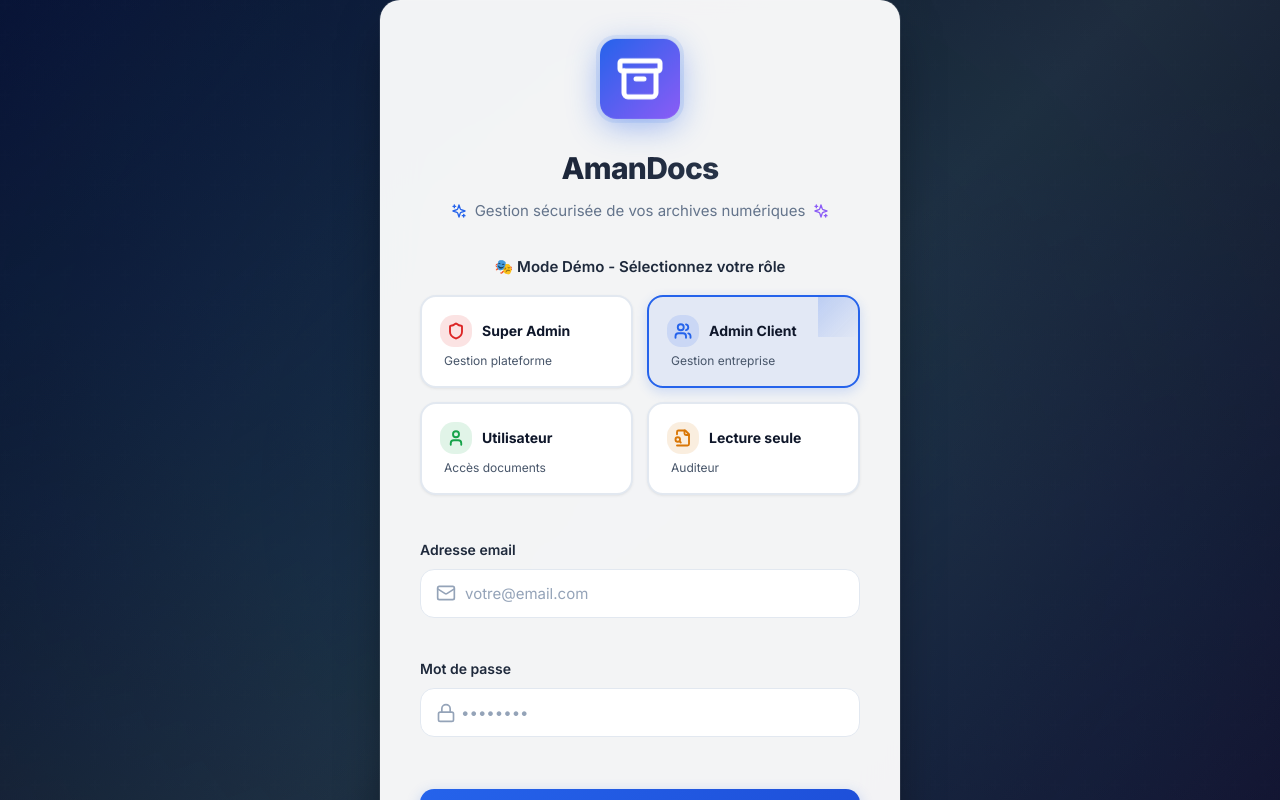
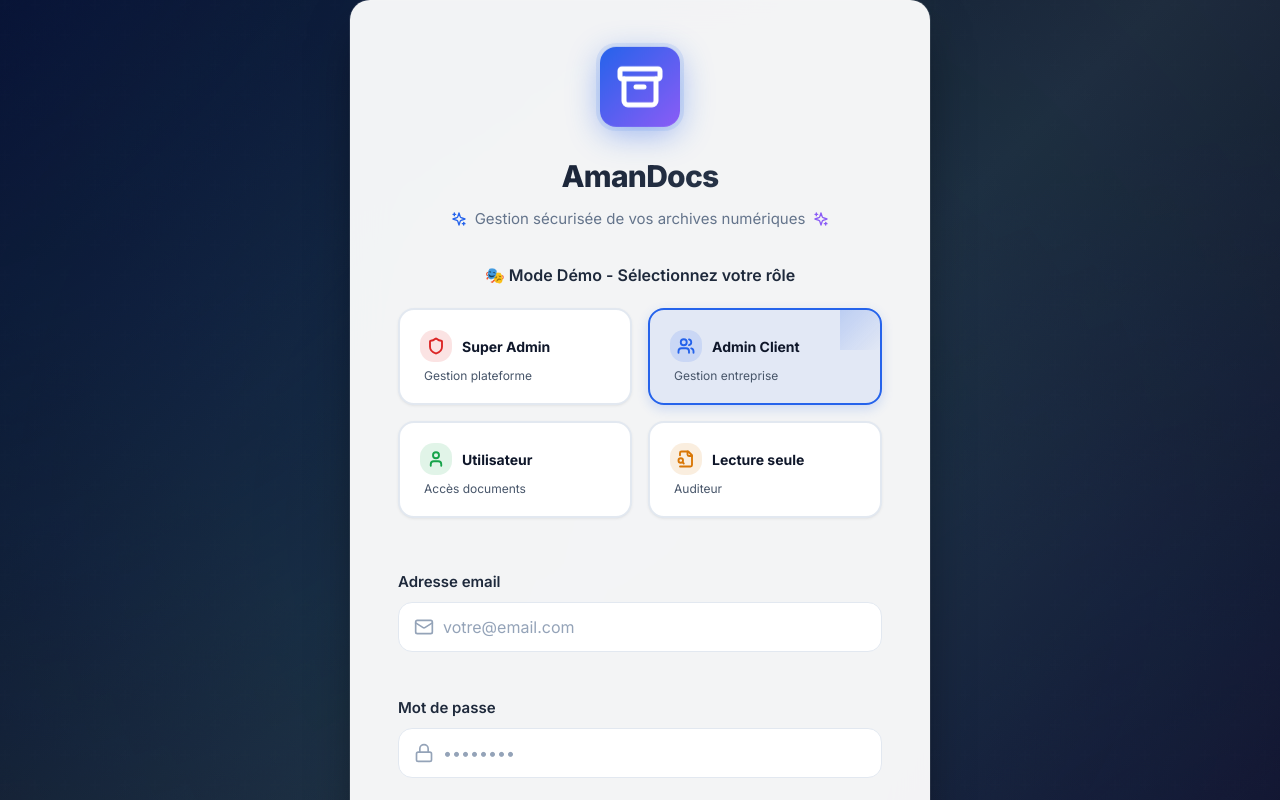
Before and after one commit to OussamaBoujdig/archiviste, a React (Vite) app: page / in a window 1280 px wide. Shown: the top 800 px of the page. Built offline with nearby package versions, Linux system fonts and the light colour scheme.

Commit message:
Redesign Super Admin sidebar with red theme and adjust Login page dimensions for PC

```diff
--- a/src/components/Layout.jsx
+++ b/src/components/Layout.jsx
@@ -178,23 +178,46 @@ function Layout({ children, user, onLogout, isDemo }) {
         </div>
       </nav>
 
-      <aside className="sidebar">
+      <aside className={`sidebar ${user?.role === USER_ROLES.SUPER_ADMIN ? 'sidebar-super-admin' : ''}`}>
         <div className="sidebar-logo">
           <h1>
-            <Archive size={28} />
-            <span>AmanDocs</span>
+            <div style={{
+              width: '48px',
+              height: '48px',
+              background: user?.role === USER_ROLES.SUPER_ADMIN
+                ? 'linear-gradient(135deg, #dc2626 0%, #991b1b 100%)'
+                : 'linear-gradient(135deg, var(--primary) 0%, var(--accent) 100%)',
+              borderRadius: 'var(--radius-xl)',
+              display: 'flex',
+              alignItems: 'center',
+              justifyContent: 'center',
+              boxShadow: user?.role === USER_ROLES.SUPER_ADMIN
+                ? '0 8px 24px rgba(220, 38, 38, 0.4)'
+                : '0 8px 24px rgba(37, 99, 235, 0.4)',
+              marginBottom: '0.75rem'
+            }}>
+              {user?.role === USER_ROLES.SUPER_ADMIN ? <Shield size={28} /> : <Archive size={28} />}
+            </div>
+            <span style={{ fontSize: '1.5rem', fontWeight: '800' }}>AmanDocs</span>
           </h1>
           {user?.role === USER_ROLES.SUPER_ADMIN && (
             <div style={{
-              marginTop: '0.5rem',
-              padding: '0.25rem 0.75rem',
-              backgroundColor: '#dc2626',
-              color: 'white',
-              borderRadius: '0.375rem',
-              fontSize: '0.6875rem',
-              fontWeight: '600',
-              textAlign: 'center'
+              marginTop: '0.75rem',
+              padding: '0.5rem 1rem',
+              background: 'linear-gradient(135deg, rgba(220, 38, 38, 0.15) 0%, rgba(153, 27, 27, 0.1) 100%)',
+              border: '1.5px solid rgba(220, 38, 38, 0.3)',
+              color: '#dc2626',
+              borderRadius: 'var(--radius-lg)',
+              fontSize: '0.75rem',
+              fontWeight: '700',
+              textAlign: 'center',
+              letterSpacing: '0.05em',
+              display: 'flex',
+              alignItems: 'center',
+              justifyContent: 'center',
+              gap: '0.5rem'
             }}>
+              <Shield size={14} />
               SUPER ADMIN
             </div>
           )}
--- a/src/index.css
+++ b/src/index.css
@@ -127,6 +127,24 @@ input, select, textarea {
   border-right: 1px solid rgba(255, 255, 255, 0.05);
 }
 
+.sidebar-super-admin {
+  background: linear-gradient(180deg, #1a0505 0%, #2d0a0a 25%, #450f0f 50%, #2d0a0a 75%, #1a0505 100%);
+  border-right: 1px solid rgba(220, 38, 38, 0.2);
+  box-shadow: 4px 0 30px rgba(220, 38, 38, 0.15);
+}
+
+.sidebar-super-admin::before {
+  content: '';
+  position: absolute;
+  top: 0;
+  left: 0;
+  right: 0;
+  bottom: 0;
+  background: radial-gradient(circle at 20% 20%, rgba(220, 38, 38, 0.1) 0%, transparent 50%),
+              radial-gradient(circle at 80% 80%, rgba(153, 27, 27, 0.08) 0%, transparent 50%);
+  pointer-events: none;
+}
+
 .sidebar-logo {
   padding: 0 1.5rem 1.5rem;
   border-bottom: 1px solid rgba(255, 255, 255, 0.1);
@@ -138,9 +156,11 @@ input, select, textarea {
   font-weight: 800;
   color: var(--white);
   display: flex;
+  flex-direction: column;
   align-items: center;
   gap: 0.75rem;
   letter-spacing: -0.025em;
+  text-align: center;
 }
 
 .sidebar-logo h1 svg {
@@ -191,6 +211,16 @@ input, select, textarea {
   color: var(--white);
   box-shadow: 0 4px 16px rgba(37, 99, 235, 0.5);
   border: 1px solid rgba(255, 255, 255, 0.1);
+}
+
+.sidebar-super-admin .sidebar-nav a.active {
+  background: linear-gradient(135deg, #dc2626 0%, #991b1b 100%);
+  box-shadow: 0 4px 16px rgba(220, 38, 38, 0.5);
+  border: 1px solid rgba(255, 255, 255, 0.15);
+}
+
+.sidebar-super-admin .sidebar-nav a:hover {
+  background-color: rgba(220, 38, 38, 0.1);
 }
 
 .sidebar-nav a.active::before {
--- a/src/pages/Login.jsx
+++ b/src/pages/Login.jsx
@@ -22,7 +22,7 @@ function Login({ onLogin }) {
 
   return (
     <div className="login-page">
-      <div className="login-container" style={{ maxWidth: '520px' }}>
+      <div className="login-container" style={{ maxWidth: '580px', padding: '3rem' }}>
         <div className="login-header">
           <div className="login-logo">
             <Archive size={48} strokeWidth={2.5} />
@@ -37,18 +37,18 @@ function Login({ onLogin }) {
 
         <form className="login-form" onSubmit={handleSubmit}>
           {/* Role Selection for Demo */}
-          <div style={{ marginBottom: '1.5rem' }}>
+          <div style={{ marginBottom: '2rem' }}>
             <label style={{
               display: 'block',
-              marginBottom: '1rem',
+              marginBottom: '1.25rem',
               fontWeight: '600',
               color: 'var(--gray-800)',
-              fontSize: '0.9375rem',
+              fontSize: '1rem',
               textAlign: 'center'
             }}>
               🎭 Mode Démo - Sélectionnez votre rôle
             </label>
-            <div style={{ display: 'grid', gridTemplateColumns: '1fr 1fr', gap: '0.875rem' }}>
+            <div style={{ display: 'grid', gridTemplateColumns: '1fr 1fr', gap: '1rem' }}>
               {roles.map((role) => (
                 <button
                   key={role.id}
@@ -56,7 +56,7 @@ function Login({ onLogin }) {
                   onClick={() => setSelectedRole(role.id)}
                   className="role-card"
                   style={{
-                    padding: '1.125rem',
+                    padding: '1.25rem',
                     borderRadius: 'var(--radius-xl)',
                     border: selectedRole === role.id ? `2px solid ${role.color}` : '2px solid var(--gray-200)',
                     backgroundColor: selectedRole === role.id ? `${role.color}15` : 'white',
@@ -65,7 +65,8 @@ function Login({ onLogin }) {
                     transition: 'var(--transition)',
                     position: 'relative',
                     overflow: 'hidden',
-                    boxShadow: selectedRole === role.id ? `0 4px 12px ${role.color}30` : 'var(--shadow-sm)'
+                    boxShadow: selectedRole === role.id ? `0 4px 12px ${role.color}30` : 'var(--shadow-sm)',
+                    minHeight: '90px'
                   }}
                 >
                   {selectedRole === role.id && (
@@ -99,8 +100,8 @@ function Login({ onLogin }) {
             </div>
           </div>
 
-          <div className="form-group" style={{ marginBottom: '1.25rem' }}>
-            <label htmlFor="email" style={{ fontWeight: '600', color: 'var(--gray-800)' }}>Adresse email</label>
+          <div className="form-group" style={{ marginBottom: '1.5rem' }}>
+            <label htmlFor="email" style={{ fontWeight: '600', color: 'var(--gray-800)', fontSize: '0.9375rem' }}>Adresse email</label>
             <div className="input-with-icon">
               <Mail size={20} />
               <input
@@ -109,13 +110,13 @@ function Login({ onLogin }) {
                 value={email}
                 onChange={(e) => setEmail(e.target.value)}
                 placeholder="votre@email.com"
-                style={{ fontSize: '0.9375rem' }}
+                style={{ fontSize: '1rem', padding: '0.875rem 1rem 0.875rem 2.75rem' }}
               />
             </div>
           </div>
 
-          <div className="form-group" style={{ marginBottom: '1.5rem' }}>
-            <label htmlFor="password" style={{ fontWeight: '600', color: 'var(--gray-800)' }}>Mot de passe</label>
+          <div className="form-group" style={{ marginBottom: '2rem' }}>
+            <label htmlFor="password" style={{ fontWeight: '600', color: 'var(--gray-800)', fontSize: '0.9375rem' }}>Mot de passe</label>
             <div className="input-with-icon">
               <Lock size={20} />
               <input
@@ -125,7 +126,7 @@ function Login({ onLogin }) {
                 placeholder="••••••••"
                 value={password}
                 onChange={(e) => setPassword(e.target.value)}
-                style={{ paddingLeft: '40px', fontSize: '0.9375rem' }}
+                style={{ paddingLeft: '2.75rem', fontSize: '1rem', padding: '0.875rem 1rem 0.875rem 2.75rem' }}
                 required
               />
             </div>
```
